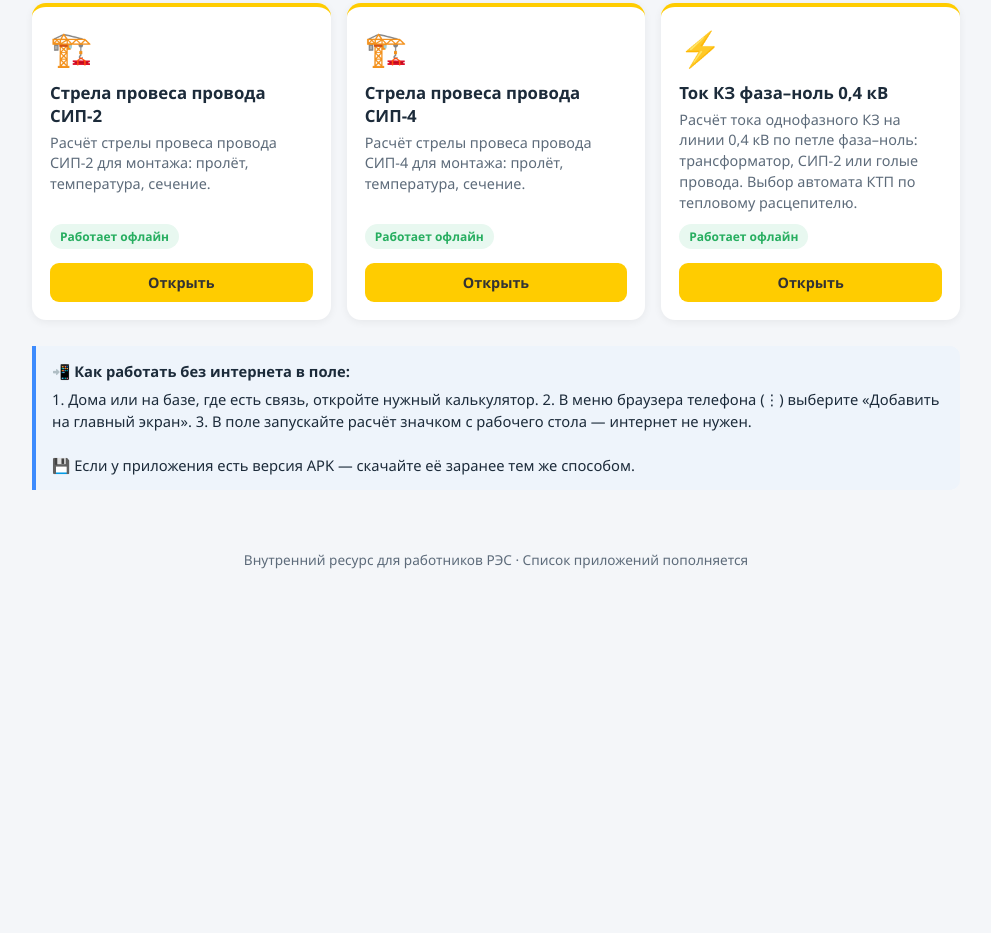
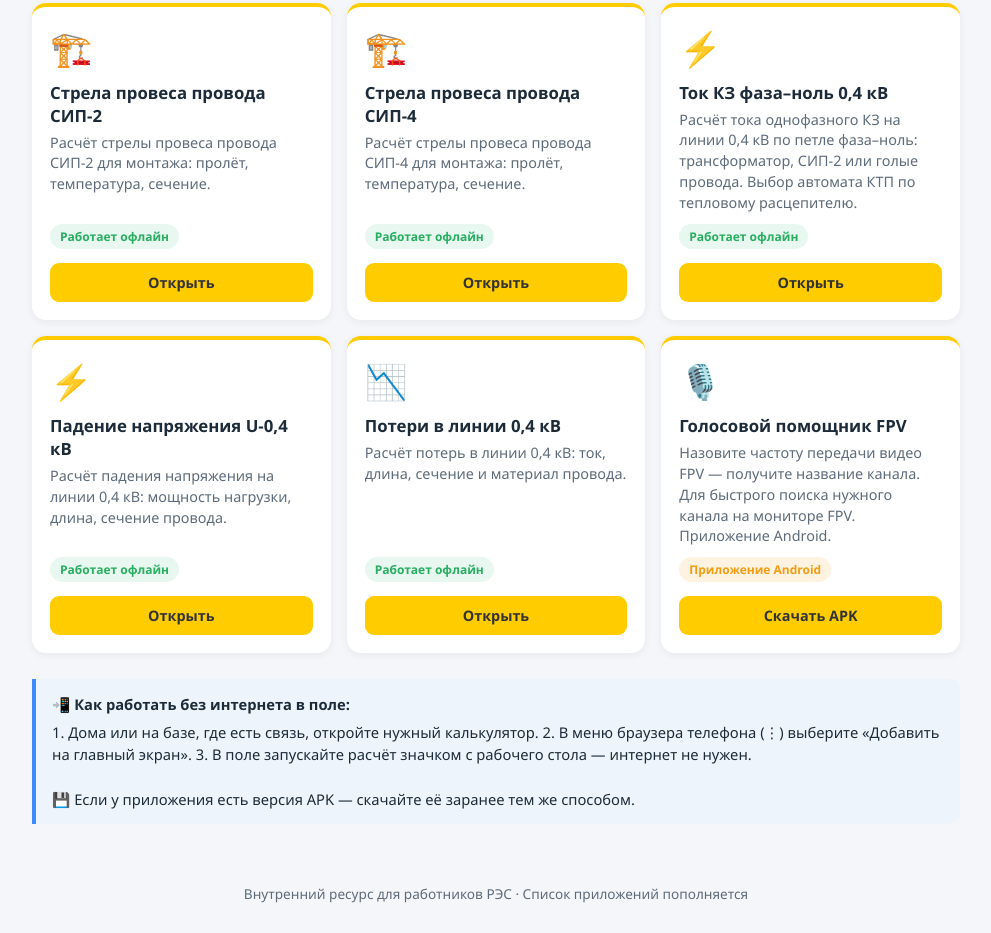
Before and after one commit to valuyki-res-instrumenty/Valres-tools, a plain HTML site: page index.html in a window 1280 px wide. Shown: the part 648-1581 px from the top of the page, without its empty margins (144-1135 px from the left). Before the commit the page ends 1247 px from the top, so only its background shows below. Drawn offline with Linux system fonts and the light colour scheme.

Commit message:
Add files via upload
Замена файла index.htm после добавления калькулятора расчёта потерь в линии 0,4кВ и расчёта падения напряжения на ВЛ-0,4кВ а так же добавлено приложение Голосовой помощник для определения канала по частоте FPV.

```diff
--- a/index.html
+++ b/index.html
@@ -163,6 +163,37 @@
       <span class="badge">Работает офлайн</span>
       <div class="actions">
         <a class="btn btn-open" href="kz-04kv.html" target="_blank" rel="noopener">Открыть</a>
+      </div>
+    </div>
+
+
+    <div class="card" data-tags="падение напряжение потеря напряжения 0.4 кв 04 линия нагрузка сечение">
+      <div class="icon">⚡</div>
+      <h3>Падение напряжения U-0,4 кВ</h3>
+      <p>Расчёт падения напряжения на линии 0,4 кВ: мощность нагрузки, длина, сечение провода.</p>
+      <span class="badge">Работает офлайн</span>
+      <div class="actions">
+        <a class="btn btn-open" href="Padenie-U-04kv.html" target="_blank" rel="noopener">Открыть</a>
+      </div>
+    </div>
+
+    <div class="card" data-tags="потери электроэнергии потери мощности 0.4 кв 04 линия учет энергия">
+      <div class="icon">📉</div>
+      <h3>Потери в линии 0,4 кВ</h3>
+      <p>Расчёт потерь в линии 0,4 кВ: ток, длина, сечение и материал провода.</p>
+      <span class="badge">Работает офлайн</span>
+      <div class="actions">
+        <a class="btn btn-open" href="poteri-04kv.html" target="_blank" rel="noopener">Открыть</a>
+      </div>
+    </div>
+
+    <div class="card" data-tags="голосовой помощник частота канал fpv apk приложение скачать андроид монитор">
+      <div class="icon">🎙️</div>
+      <h3>Голосовой помощник FPV</h3>
+      <p>Назовите частоту передачи видео FPV — получите название канала. Для быстрого поиска нужного канала на мониторе FPV. Приложение Android.</p>
+      <span class="badge dev">Приложение Android</span>
+      <div class="actions">
+        <a class="btn btn-open" href="https://github.com/valuyki-res-instrumenty/Valres-tools/releases/download/V2/FrequencyVoice2.apk" download>Скачать APK</a>
       </div>
     </div>
 
```
